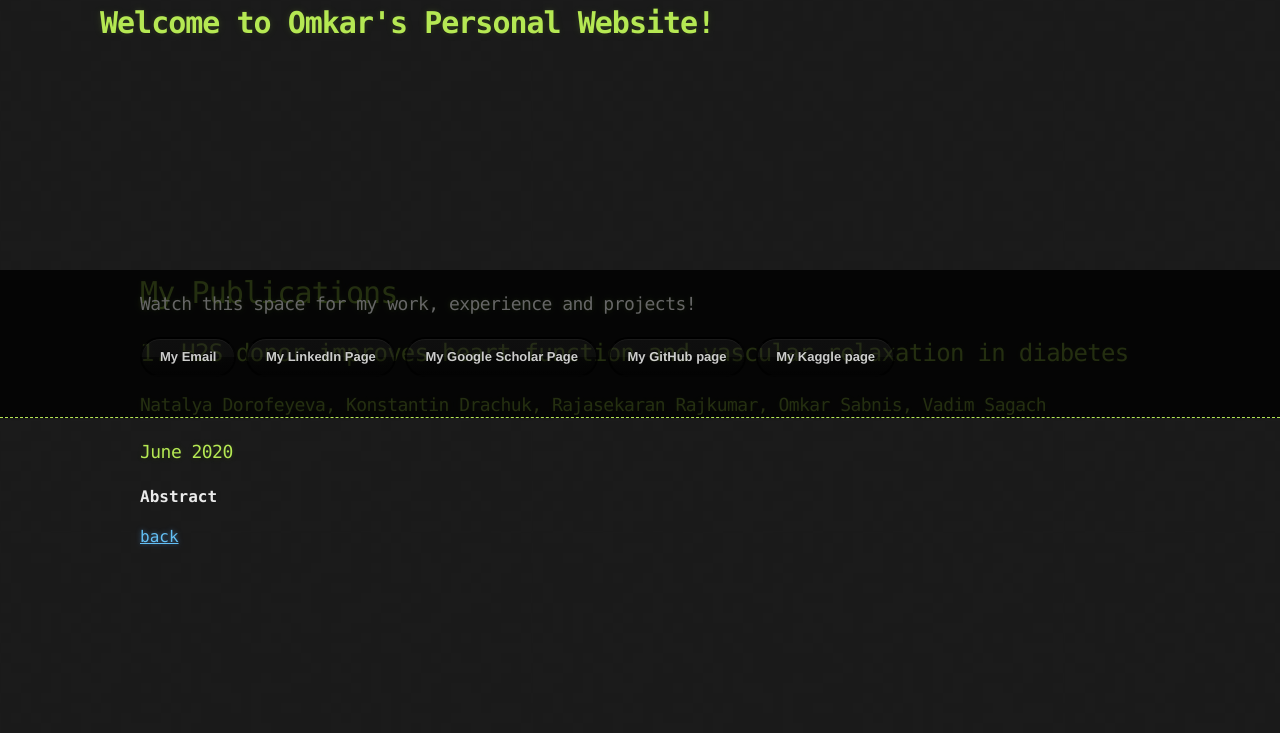
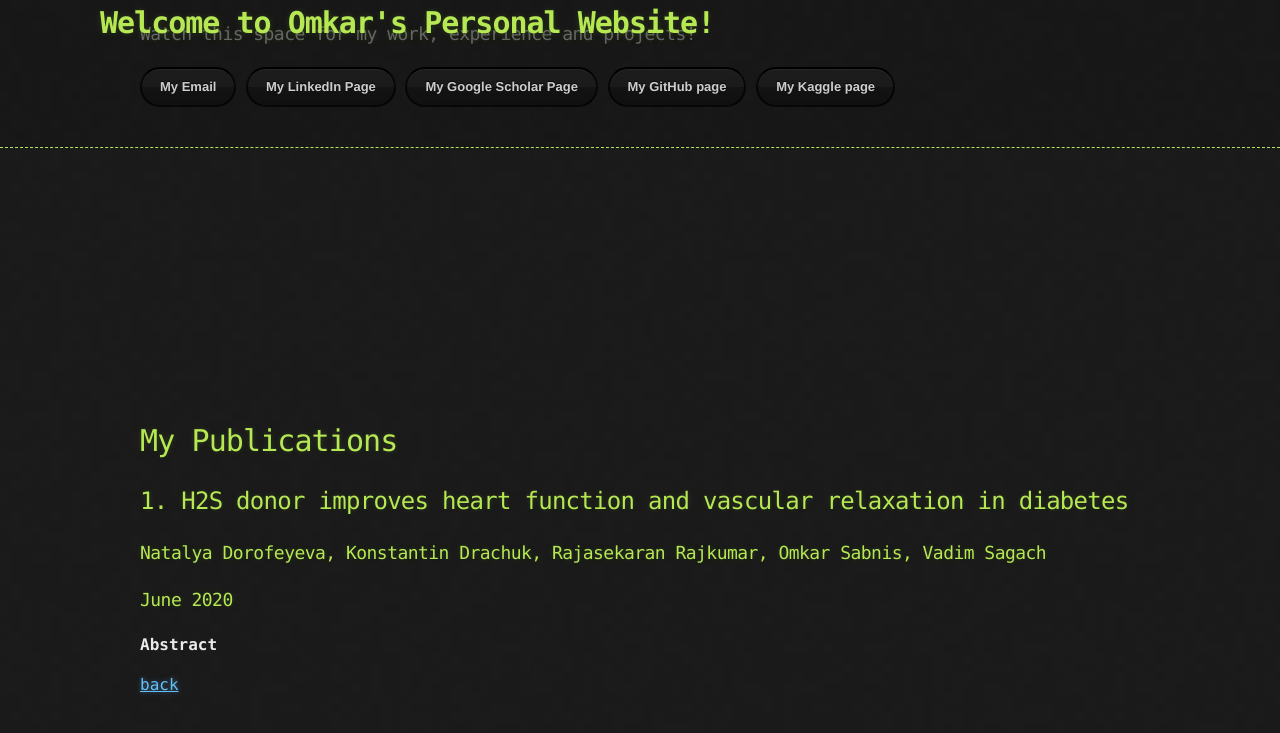
Before and after one commit to osabnis/osabnis.github.io, a Jekyll site: the page built from publications.md, in a window 1280 px wide. Shown: the top 733 px of the page. Built offline with Jekyll 4.4.1, drawn with Linux system fonts in a browser that asks for light colours; our own code applies the rules of GitHub Pages for plain Markdown files.

Commit message:
Update default.html

```diff
--- a/_layouts/default.html
+++ b/_layouts/default.html
@@ -13,7 +13,7 @@
 
   <body>
 
-    <header style="position: fixed; background-color: rgba(0, 0, 0, 0.8);">
+    <header>
       <div class="container">
         <a id="a-title" href="{{relative_url }}">
           <h1>{{ site.title | default: site.github.repository_name }}</h1>
```
